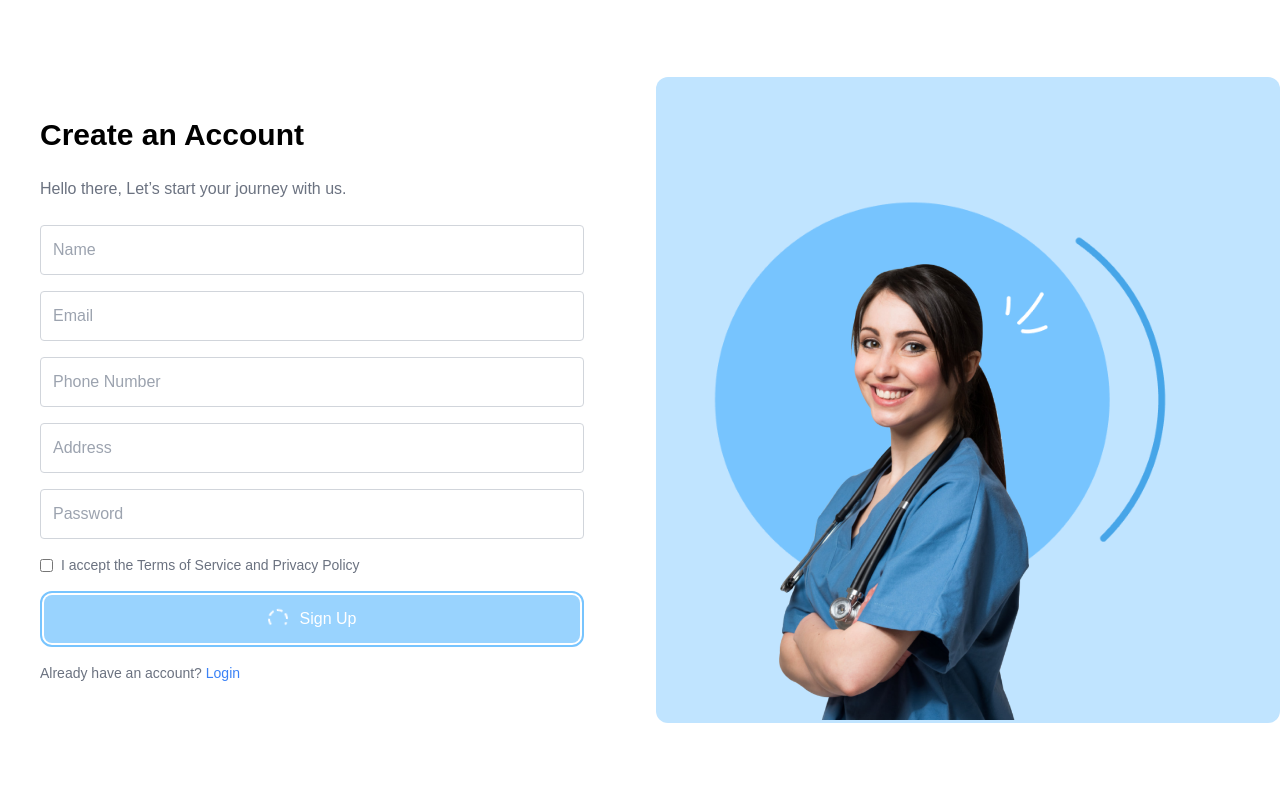
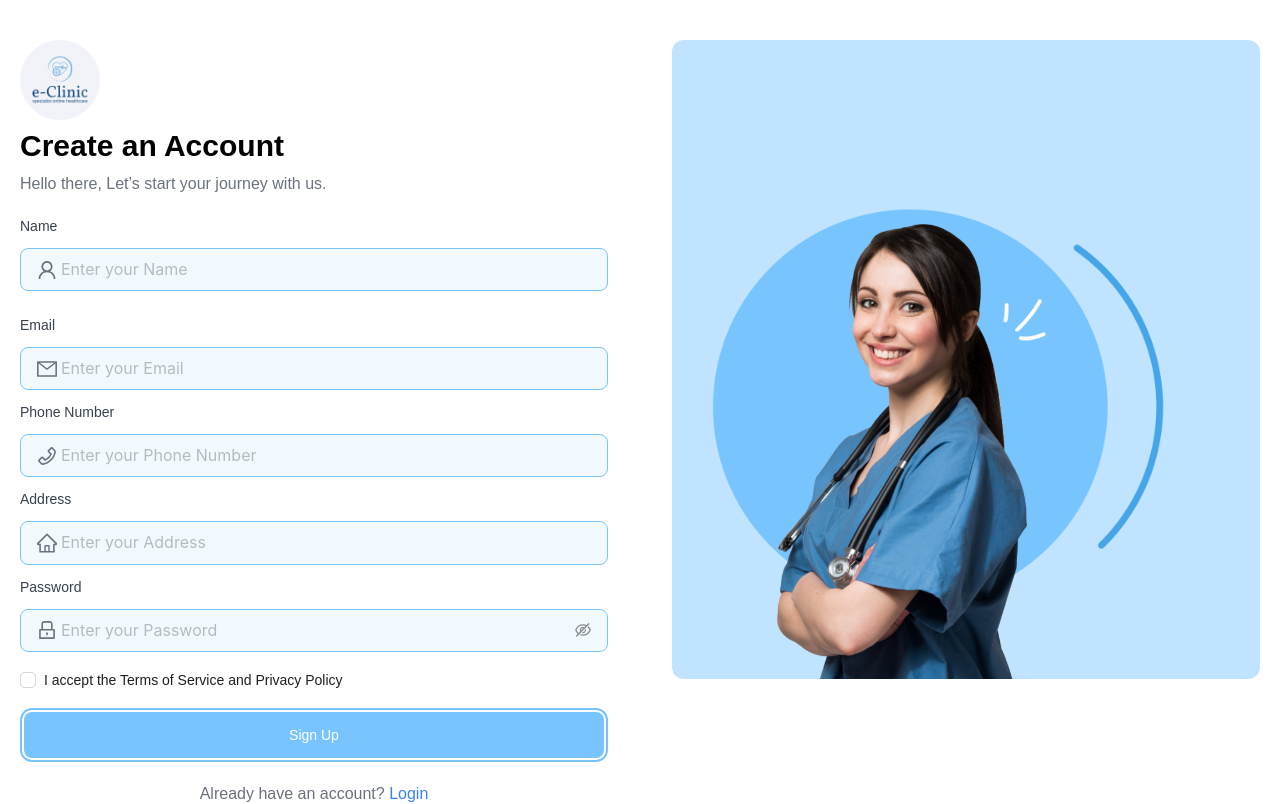
Before and after one commit to rakibislam2233/doctor-appointment, a Next.js app: page /register in a window 1280 px wide. Shown: the top 804 px of the page. Built offline with nearby package versions, Linux system fonts and the light colour scheme; a web font is replaced by a local one.

Commit message:
Register page created

```diff
--- a/src/components/Pages/Auth/Register/Register.tsx
+++ b/src/components/Pages/Auth/Register/Register.tsx
@@ -1,71 +1,154 @@
-import React from "react";
+"use client";
 import Image from "next/image";
+import { Form, Checkbox } from "antd";
+import {
+  MailOutlined,
+  LockOutlined,
+  UserOutlined,
+  PhoneOutlined,
+  HomeOutlined,
+} from "@ant-design/icons";
+import logo from '@/assets/logo/logo.png'
 import nurseImage from "@/assets/hero-section/nurse.png";
 import circle from "@/assets/hero-section/circle.png";
 import MainContainer from "@/components/Shared/MainContainer/MainContainer";
 import CustomLoadingButton from "@/components/UI/CustomLoadingButton";
+import React from "react";
+import CustomInput from "@/components/UI/CustomInput";
+import Link from "next/link";
+import { FcGoogle } from "react-icons/fc";
 
 const Register = () => {
+  const [loading, setLoading] = React.useState(false);
+
+  // Handle form submission
+  const onFinish = (values: any) => {
+    setLoading(true);
+    // Simulate a network request
+    setTimeout(() => {
+      console.log("Received values from form: ", values);
+      setLoading(false);
+    }, 2000);
+  };
+
   return (
-    <section className="w-full h-full md:h-screen flex justify-center items-center">
+    <section className="w-full h-full px-5 py-10">
       {/* Main container */}
-      <MainContainer className=" grid grid-cols-1 md:grid-cols-2 gap-8 bg-white">
+      <MainContainer className="grid grid-cols-1 lg:grid-cols-2 gap-16 bg-white">
         {/* Left side: Form */}
-        <div className="p-10">
-          <h2 className="text-3xl font-semibold mb-6">Create an Account</h2>
-          <p className="text-gray-500 mb-6">
+        <div>
+          <div className="space-y-2">
+          <div className="size-[80px] relative mx-auto md:mx-0">
+              <Image fill src={logo} alt="logo" />
+            </div>
+            <h2 className="text-3xl font-semibold ">Create an Account</h2>
+            <p className="text-gray-500">
               Hello there, Let’s start your journey with us.
             </p>
-          <form className="space-y-4">
-            <input
-              type="text"
-              placeholder="Name"
-              className="w-full p-3 border border-gray-300 rounded"
+          </div>
+          <Form
+            name="register"
+            onFinish={onFinish}
+            className="space-y-3 mt-5"
+            layout="vertical"
+          >
+            {/* Name Input */}
+            <CustomInput
+              name="name"
+              label="Name"
+              icon={UserOutlined}
+              placeholder="Enter your Name"
+              rules={[{ required: true, message: "Please input your Name!" }]}
             />
-            <input
-              type="email"
-              placeholder="Email"
-              className="w-full p-3 border border-gray-300 rounded"
+
+            {/* Email Input */}
+            <CustomInput
+              name="email"
+              label="Email"
+              icon={MailOutlined}
+              placeholder="Enter your Email"
+              rules={[
+                { required: true, message: "Please input your Email!" },
+                { type: "email", message: "Please enter a valid email!" },
+              ]}
             />
-            <input
-              type="tel"
-              placeholder="Phone Number"
-              className="w-full p-3 border border-gray-300 rounded"
+
+            {/* Phone Number Input */}
+            <CustomInput
+              name="phone"
+              label="Phone Number"
+              icon={PhoneOutlined}
+              placeholder="Enter your Phone Number"
+              rules={[
+                { required: true, message: "Please input your Phone Number!" },
+              ]}
             />
-            <input
-              type="text"
-              placeholder="Address"
-              className="w-full p-3 border border-gray-300 rounded"
+
+            {/* Address Input */}
+            <CustomInput
+              name="address"
+              label="Address"
+              icon={HomeOutlined}
+              placeholder="Enter your Address"
+              rules={[
+                { required: true, message: "Please input your Address!" },
+              ]}
             />
-            <input
-              type="password"
-              placeholder="Password"
-              className="w-full p-3 border border-gray-300 rounded"
+
+            {/* Password Input */}
+            <CustomInput
+              name="password"
+              label="Password"
+              icon={LockOutlined}
+              isPassword={true}
+              placeholder="Enter your Password"
+              rules={[
+                { required: true, message: "Please input your Password!" },
+              ]}
             />
-            <div className="flex items-center space-x-2">
-              <input type="checkbox" />
-              <span className="text-sm text-gray-500">
+
+            {/* Terms and Conditions */}
+            <Form.Item name="terms" valuePropName="checked">
+              <Checkbox>
                 I accept the Terms of Service and Privacy Policy
-              </span>
-            </div>
-            <CustomLoadingButton loading>
+              </Checkbox>
+            </Form.Item>
+
+            {/* Submit Button */}
+            <Form.Item>
+              <CustomLoadingButton loading={loading}>
                 Sign Up
               </CustomLoadingButton>
-          </form>
-          <p className="text-sm text-gray-500 mt-4">
-            Already have an account? <a href="#" className="text-blue-500">Login</a>
+            </Form.Item>
+          </Form>
+          <p className="text-gray-500 mt-5 text-center">
+            Already have an account?{" "}
+            <Link href="/login" className="text-blue-500">
+              Login
+            </Link>
           </p>
+          <div className="w-full flex justify-center items-center gap-2 mt-5">
+            <div className="w-full h-[1px] bg-gray-800 "></div>
+            <div className="w-full"><h1 className="text-center">Or login with</h1></div>
+            <div className="w-full h-[1px] bg-gray-800"></div>
+          </div>
+          <div className="mt-5">
+            <div className="size-14 mx-auto border border-[#C0E4FF] rounded-full flex justify-center items-center">
+                <FcGoogle size={28}/>
+            </div>
+          </div>
         </div>
 
         {/* Right side: Nurse image and circle background */}
-        <div className="hidden md:flex w-full relative justify-center items-center bg-[#C0E4FF] rounded-xl p-10">
+        <div className="hidden lg:block w-full">
+       <div className="w-full bg-[#C0E4FF] py-[92px] flex  flex-col md:flex-row  justify-center  rounded-xl">
            {/* Circle background */}
            <Image
             width={550}
             height={550}
             src={circle.src}
             alt="circle"
-            className="absolute"
+            className="absolute mx-auto"
           />
           {/* Nurse image */}
           <Image
@@ -76,6 +159,7 @@ const Register = () => {
             className="relative -left-16 top-[92px] bottom-0 z-10"
           />
        </div>
+        </div>
       </MainContainer>
     </section>
   );
--- a/src/components/UI/CustomInput.tsx
+++ b/src/components/UI/CustomInput.tsx
@@ -2,6 +2,7 @@
 import React from "react";
 import { Input } from "antd";
 import { InputProps } from "antd/lib/input"; // Import InputProps for additional props
+import { Form } from "antd"; // Import Ant Design's Form for validation
 
 // Define the props for CustomInput
 interface CustomInputProps extends InputProps {
@@ -11,6 +12,8 @@ interface CustomInputProps extends InputProps {
   className?: string; // Optional string for class names
   type?: string; // Optional string for input type (default is "text")
   isPassword?: boolean; // Boolean to indicate if it's a password input
+  name: any; // Name is required for validation and Form.Item
+  rules?: any[]; // Validation rules for the form
 }
 
 const CustomInput: React.FC<CustomInputProps> = ({
@@ -20,13 +23,20 @@ const CustomInput: React.FC<CustomInputProps> = ({
   className = "", // Optional className, defaults to empty string
   type = "text", // Default type is "text"
   isPassword = false, // Flag to indicate password input
+  name, // Name for form validation
+  rules = [], // Validation rules for form validation
   ...rest // Any additional props (from Ant Design Input)
 }) => {
   return (
+    <Form.Item
+      name={name}
+      rules={rules}
+      className="custom-form-item" // Apply custom form styles
+    >
       <div className="w-full">
         {/* Dynamic Label */}
         {label && (
-        <label className="block mb-2 text-gray-700 text-sm font-medium">
+          <label className="block mb-3 text-gray-700 text-sm font-medium">
             {label}
           </label>
         )}
@@ -37,20 +47,21 @@ const CustomInput: React.FC<CustomInputProps> = ({
             <Input.Password
               prefix={Icon && <Icon className="text-gray-500 text-xl" />} // Dynamic icon
               placeholder={placeholder || "Enter password"} // Dynamic placeholder
-            className={`w-full px-4 py-2 text-[16px] bg-[#EEF3FF] text-gray-700 rounded-lg  ${className}`}
+              className={`w-full border border-[#77C4FE] px-4 py-2 text-[16px] bg-[#F3FAFF] text-gray-700 rounded-lg focus:border-[#77C4FE] ${className}`}
               {...rest} // Additional props
             />
           ) : (
             <Input
               prefix={Icon && <Icon className="text-gray-500 text-xl" />} // Dynamic icon
               placeholder={placeholder || "Enter value"} // Dynamic placeholder
-            className={`w-full px-4 py-2 text-[16px] bg-[#EEF3FF] text-gray-700 rounded-lg  ${className}`}
+              className={`w-full border border-[#77C4FE] px-4 py-2 text-[16px] bg-[#F3FAFF] text-gray-700 rounded-lg focus:border-[#77C4FE] ${className}`} // Apply focus color
               type={type} // Default input type
               {...rest} // Additional props
             />
           )}
         </div>
       </div>
+    </Form.Item>
   );
 };
 
```
Lines whose indentation alone changed are shown as unchanged.
